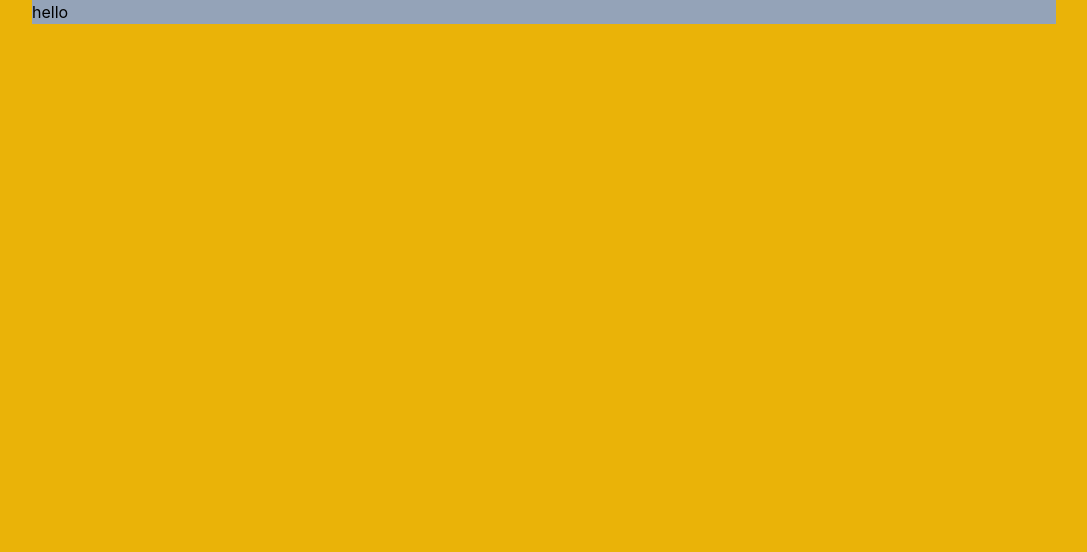
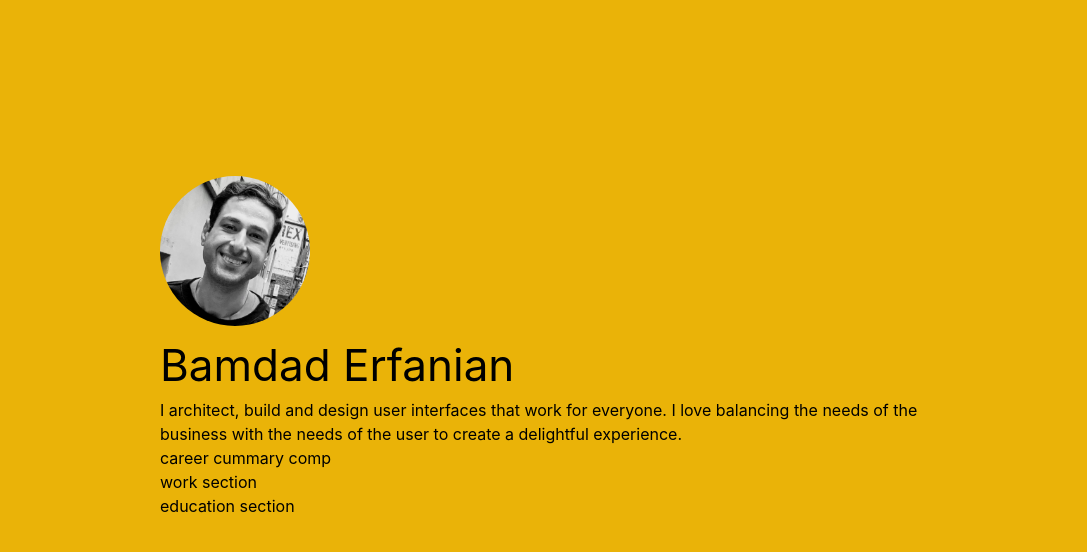
Before and after one commit to bamerf/personal-portfolio, a Next.js app: page / in a window 1280 px wide. Shown: the top 552 px of the page, without its empty margins (96-1183 px from the left). Built offline with nearby package versions, Linux system fonts and the light colour scheme.

Commit message:
add header

```diff
--- a/components/Container.tsx
+++ b/components/Container.tsx
@@ -5,5 +5,5 @@ type ContainerProps = {
 };
 
 export const Container: FC<ContainerProps> = ({ children }) => (
-  <div className="mx-auto max-w-screen-laptop bg-slate-400">{children}</div>
+  <div className="mx-auto max-w-screen-tablet pt-44 pb-32">{children}</div>
 );
--- /dev/null
+++ b/components/Header.tsx
@@ -0,0 +1,39 @@
+import type { ImageProps } from 'next/image';
+import type { FC } from 'react';
+import Image from 'next/image';
+
+type SocialLink = {
+  name: string;
+  url: string;
+  imageName: string;
+};
+
+export type HeaderProps = {
+  title: string;
+  description: string;
+  image: ImageProps;
+  socialLinks: SocialLink[];
+  location?: string;
+};
+
+export const Header: FC<HeaderProps> = ({
+  title,
+  description,
+  image,
+  socialLinks,
+  location,
+}) => (
+  <div>
+    {image && <Image className="rounded-full" {...image} alt={image.alt} />}
+    <h1 className="text-fluid">{title}</h1>
+    <p>{description}</p>
+    <div className="flex">
+      <div className="flex flex-col"></div>
+    </div>
+    {socialLinks.map((socialLink, index) => (
+      <a key={index} href={socialLink.url}>
+        {socialLink.name}
+      </a>
+    ))}
+  </div>
+);
--- a/package.json
+++ b/package.json
@@ -14,7 +14,7 @@
     "react-dom": "18.2.0"
   },
   "devDependencies": {
-    "@bamerf/linter": "^1.0.1",
+    "@bamerf/linter": "^1.0.2",
     "@next/eslint-plugin-next": "^12.3.1",
     "@types/node": "18.8.2",
     "@types/react": "18.0.21",
--- a/pages/index.tsx
+++ b/pages/index.tsx
@@ -1,10 +1,29 @@
 import type { NextPage } from 'next';
 import { Container } from 'components/Container';
+import { Header } from 'components/Header';
+import type { HeaderProps } from 'components/Header';
+
+const headerProps: HeaderProps = {
+  title: 'Bamdad Erfanian',
+  description:
+    'I architect, build and design user interfaces that work for everyone. I love balancing the needs of the business with the needs of the user to create a delightful experience.',
+  image: {
+    src: '/profile.jpg',
+    alt: 'profile picture',
+    width: 150,
+    height: 150,
+  },
+  socialLinks: [],
+  location: 'Currently in Paris, France',
+};
 
 const Home: NextPage = () => {
   return (
     <Container>
-      <h1>hello</h1>
+      <Header {...headerProps} />
+      <h1>career cummary comp</h1>
+      <h1>work section</h1>
+      <h1>education section</h1>
     </Container>
   );
 };
--- a/styles/globals.css
+++ b/styles/globals.css
@@ -6,8 +6,8 @@ html,
 body {
   padding: 0;
   margin: 0;
-  font-family: -apple-system, BlinkMacSystemFont, Segoe UI, Roboto, Oxygen,
-    Ubuntu, Cantarell, Fira Sans, Droid Sans, Helvetica Neue, sans-serif;
+  font-family: -apple-system, BlinkMacSystemFont, "Segoe UI", Roboto, Oxygen,
+    Ubuntu, Cantarell, "Fira Sans", "Droid Sans", "Helvetica Neue", sans-serif;
 }
 
 html {
@@ -15,7 +15,7 @@ html {
 }
 
 body {
-  height: 100vh;
+  height: 100%;
 }
 
 a {
@@ -31,8 +31,9 @@ a {
   html {
     color-scheme: dark;
   }
+
   body {
+    background: black;
     color: white;
-    background: black;
   }
 }
--- a/tailwind.config.js
+++ b/tailwind.config.js
@@ -13,7 +13,11 @@ module.exports = {
       laptop: pixelToRem(1024),
       desktop: pixelToRem(1280),
     },
-    extend: {},
+    extend: {
+      fontSize: {
+        fluid: 'clamp(1.5rem, 3vw + 1.45rem, 2.75rem)',
+      },
+    },
   },
   plugins: [],
 };
```
Also changed, not shown: pages/_app.tsx (+6 -7 lines), public/profile.jpg (added), 1 other file (tests, documents, lock files or other folders).
